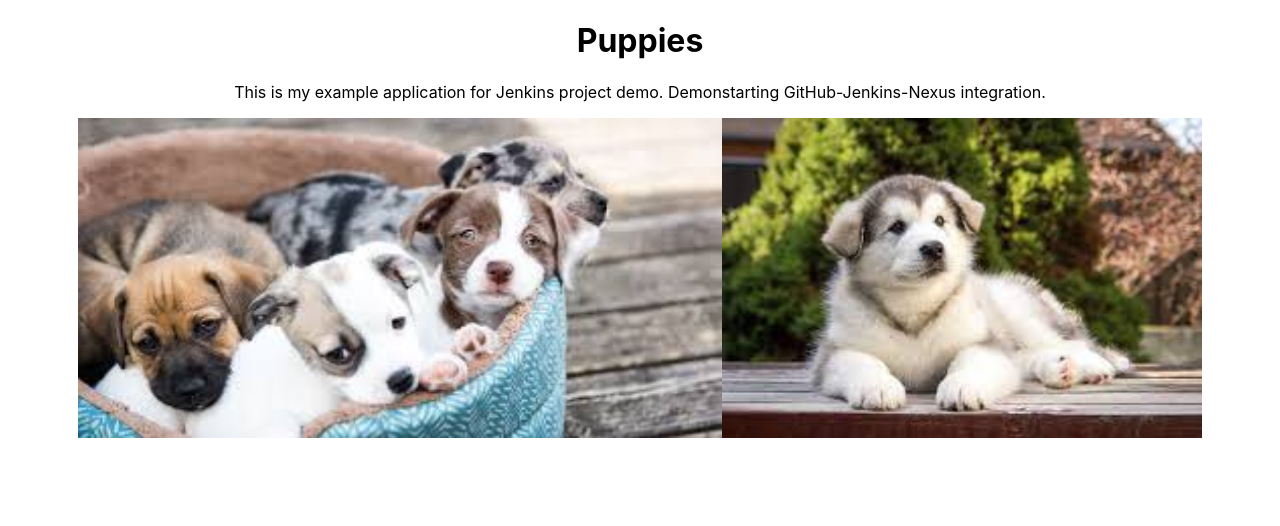
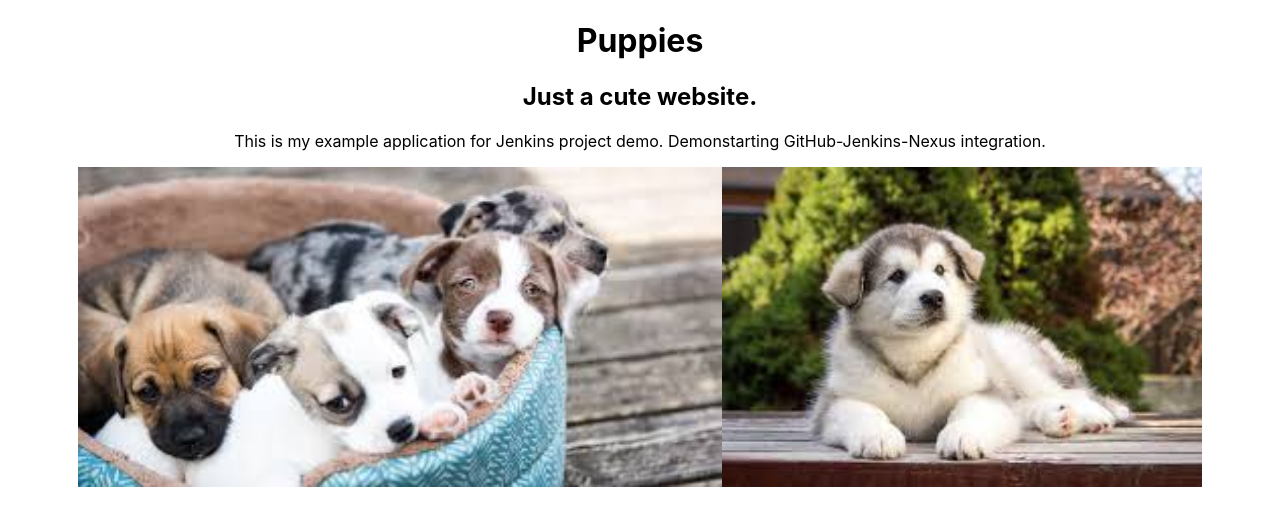
Before and after one commit to rafluchik/photoalbum, a React (Create React App) app: page / in a window 1280 px wide. Shown: the top 526 px of the page. Built offline with nearby package versions, Linux system fonts and the light colour scheme.

Commit message:
Added subtitle.

```diff
--- a/src/App.js
+++ b/src/App.js
@@ -6,6 +6,7 @@ function App() {
   return (
     <div className="App">
         <h1>Puppies</h1>
+        <h2>Just a cute website.</h2>
         <p>This is my example application for Jenkins project demo. Demonstarting GitHub-Jenkins-Nexus integration.</p>
         <img src={dog1} className="App-logo" alt="logo" />
         <img src={dog2} className="App-logo" alt="logo" />
```
